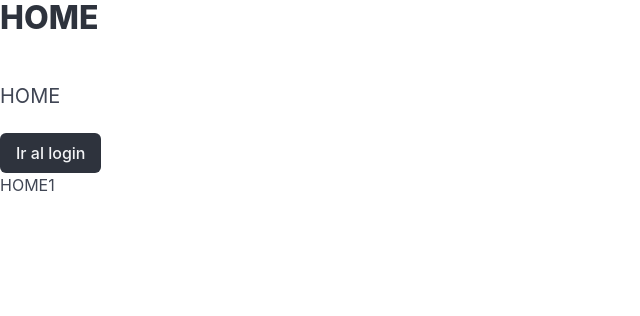
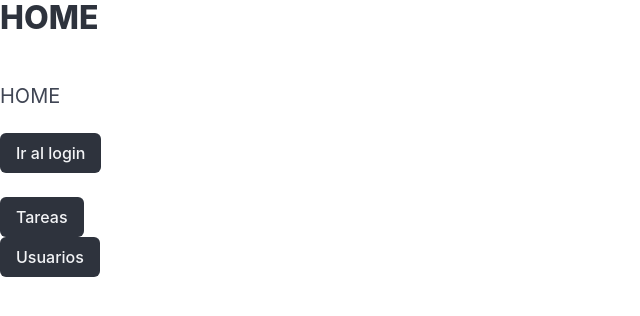
Before and after one commit to Back-End-Gang/sistema-tareas-gamificado, a Django app: template TareasGamificado/tareas/templates/index.html in a window 1280 px wide. Shown: the top 316 px of the page, without its empty margins (0-640 px from the left). Run offline with Django 4.2, Linux system fonts and the light colour scheme; the template is opened without the code that fills it, so the values that code supplies are empty; parts of the project's set-up code (start-up, migrations or seed data) failed here and were passed over.

Commit message:
Cambios URLs

```diff
--- a/TareasGamificado/TareasGamificado/urls.py
+++ b/TareasGamificado/TareasGamificado/urls.py
@@ -15,9 +15,19 @@ Including another URLconf
 """
 from django.contrib import admin
 from django.urls import path, include
+from tareas.views import crear_tarea, listar_tareas, actualizar_tarea, eliminar_tarea, Home, LoginVista
+from usuarios.views import *
 
 urlpatterns = [
     path('admin/', admin.site.urls),
-    path('', include('tareas.urls')),
-    path('accounts/', include('django.contrib.auth.urls')),
+    path('', Home, name='index'),
+    path('accounts/login/', auth_views.LoginView.as_view(template_name='registration/login.html')),
+    path('crear_tarea/', crear_tarea, name='crear_tarea'),
+    path('listar_tareas/', listar_tareas, name='listar_tareas'),
+    path('actualizar_tarea/<int:id>/', actualizar_tarea, name='actualizar_tarea'),
+    path('eliminar_tarea/<int:id>/', eliminar_tarea, name='eliminar_tarea'),
+    path('listar_usuarios', listar_usuarios, name='listar_usuarios'),
+    path('crear_usuario', crear_usuario, name='listar_usuarios'),
+    path('editar_usuario', editar_usuario, name='listar_usuarios'),
+    path('eliminar_usuario', eliminar_usuario, name='listar_usuarios')
 ]
--- a/TareasGamificado/tareas/templates/index.html
+++ b/TareasGamificado/tareas/templates/index.html
@@ -15,6 +15,15 @@
         <input type="submit" class="button is-dark" value="Ir al login" />
     </form>
 
- <h1>HOME1</h1>
+    <br />
+
+    <form action="/listar_tareas/">
+        <input type="submit" class="button is-dark" value="Tareas" />
+    </form>
+
+    <form action="/listar_usuarios/">
+        <input type="submit" class="button is-dark" value="Usuarios" />
+    </form>
+
 </body>
 </html>
```
